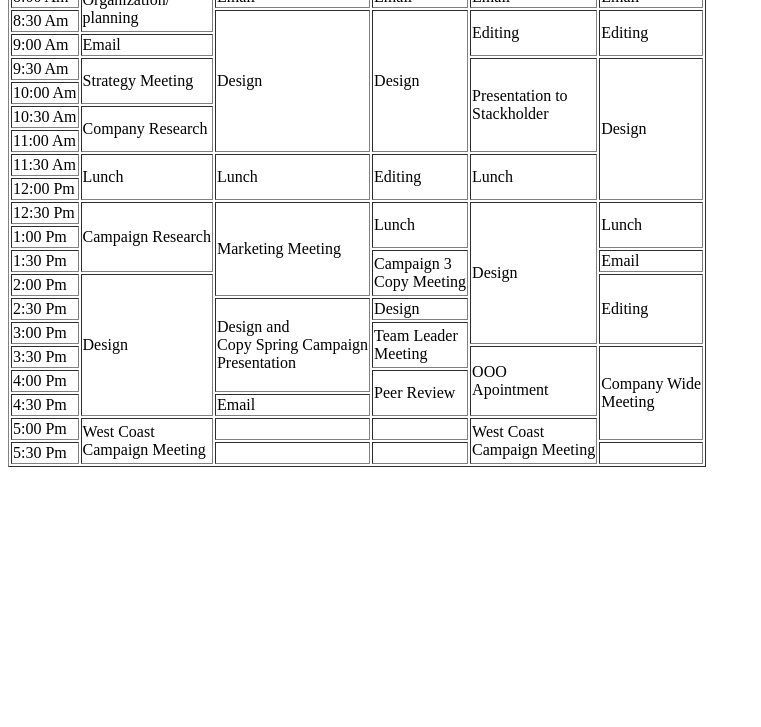
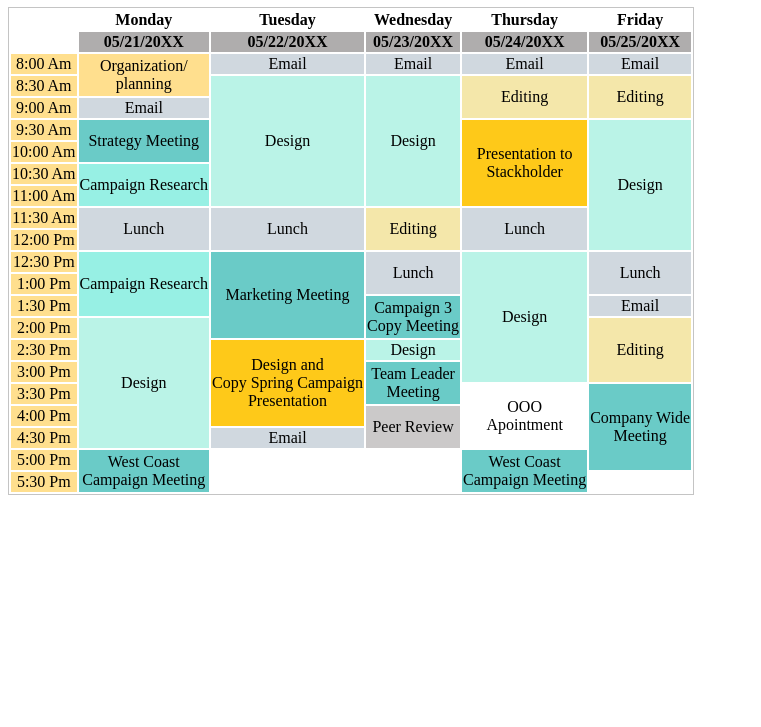
Before and after one commit to BaeedKhan91/SMIT_Assingments, a plain HTML site: page Table Assingment/index.html in a window 1280 px wide. Shown: the part 73-800 px from the top of the page, without its empty margins (0-761 px from the left). Drawn offline with Linux system fonts and the light colour scheme.

Commit message:
complete table assignment

```diff
--- a/Table Assingment/index.html
+++ b/Table Assingment/index.html
@@ -9,9 +9,45 @@
     "Name":"Baeed Khan",
     "Roll no":"343045"
 } -->
+    <style>
+
+        .dates{
+            background-color:#afadad ;
+        }
+        .times
+        {
+            background-color: #ffdf8e;
+        }
+        .mail{
+            background-color: #d0d8df;
+        }
+        .lunch{
+            background-color: #d0d8df;
+        }
+        .design{
+            background-color: #baf3e7;
+        }
+        .editing{
+            background-color: #f4e7aa;
+        }
+        .cam-research{
+            background-color: #97f0e4;
+        }
+        .meetings{
+            background-color: #6acbc7;
+        }
+        .presentations{
+            background-color: #fec919;
+        }
+        .review{
+            background-color: #cbc9c9;
+        }
+
+    </style>
 <body>
 
-    <table border="1" >
+    <h1 style="color: #2a6ba5; font-family: Arial;">TIME MANAGMENT PLAN TEMPLATE</h1>
+    <table style="border: 1px solid rgba(95, 94, 94, 0.363); text-align: center;" >
         <tr>
             <td></td>
             <th>Monday</th>
@@ -22,111 +58,131 @@
         </tr>
         <tr>
             <td></td>
-            <th>05/21/20xx</th>
-            <th>05/22/20xx</th>
-            <th>05/23/20xx</th>
-            <th>05/24/20xx</th>
-            <th>05/25/20xx</th>
+            <th class="dates">05/21/20XX</th>
+            <th class="dates">05/22/20XX</th>
+            <th class="dates">05/23/20XX</th>
+            <th class="dates">05/24/20XX</th>
+            <th class="dates">05/25/20XX</th>
         </tr>
         <tr>
-            <td>8:00 Am</td>
-            <td rowspan="2">Organization/<br/>planning</td>
-            <td>Email</td>
-            <td>Email</td>
-            <td>Email</td>
-            <td>Email</td>
+            <td class="times
+            ">8:00 Am</td>
+            <td rowspan="2" class="times
+            ">Organization/<br/>planning</td>
+            <td class="mail">Email</td>
+            <td class="mail">Email</td>
+            <td class="mail">Email</td>
+            <td class="mail">Email</td>
         </tr>
         <tr>
-            <td>8:30 Am</td>
-            <!-- <td></td> -->
-            <td rowspan="6">Design</td>
-            <td rowspan="6">Design</td>
-            <td rowspan="2">Editing</td>
-            <td rowspan="2">Editing</td>
+            <td class="times
+            ">8:30 Am</td>
+            <td rowspan="6" class="design">Design</td>
+            <td rowspan="6" class="design">Design</td>
+            <td rowspan="2" class="editing">Editing</td>
+            <td rowspan="2" class="editing">Editing</td>
         </tr>
         <tr>
-            <td>9:00 Am</td>
-            <td>Email</td>
+            <td class="times
+            ">9:00 Am</td>
+            <td class="mail">Email</td>
         </tr>
         <tr>
-            <td>9:30 Am</td>
-            <td rowspan="2">Strategy Meeting</td>
-            <td rowspan="4">Presentation to <br/> Stackholder</td>
-            <td rowspan="6">Design</td>
+            <td class="times
+            ">9:30 Am</td>
+            <td rowspan="2" class="meetings">Strategy Meeting</td>
+            <td rowspan="4" class="presentations">Presentation to <br/> Stackholder</td>
+            <td rowspan="6" class="design">Design</td>
         </tr>
         <tr>
-            <td>10:00 Am</td>
+            <td class="times
+            ">10:00 Am</td>
         </tr>
         <tr>
-            <td>10:30 Am</td>
-            <td rowspan="2">Company Research</td>
+            <td class="times
+            ">10:30 Am</td>
+            <td rowspan="2" class="cam-research">Campaign Research</td>
         </tr>
         <tr>
-            <td>11:00 Am</td>
+            <td class="times
+            ">11:00 Am</td>
         </tr>
         <tr>
-            <td>11:30 Am</td>
-            <td rowspan="2">Lunch</td>
-            <td rowspan="2">Lunch</td>
-            <td rowspan="2">Editing</td>
-            <td rowspan="2">Lunch</td>
+            <td class="times
+            ">11:30 Am</td>
+            <td rowspan="2" class="lunch">Lunch</td>
+            <td rowspan="2" class="lunch">Lunch</td>
+            <td rowspan="2" class="editing">Editing</td>
+            <td rowspan="2" class="lunch">Lunch</td>
         </tr>
         <tr>
-            <td>12:00 Pm</td>
+            <td class="times
+            ">12:00 Pm</td>
         </tr>
         <tr>
-            <td>12:30 Pm</td>
-            <td rowspan="3">Campaign Research</td>
-            <td rowspan="4">Marketing Meeting</td>
-            <td rowspan="2">Lunch</td>
-            <td rowspan="6">Design</td>
-            <td rowspan="2">Lunch</td>
+            <td class="times
+            ">12:30 Pm</td>
+            <td rowspan="3" class="cam-research">Campaign Research</td>
+            <td rowspan="4" class="meetings">Marketing Meeting</td>
+            <td rowspan="2" class="lunch">Lunch</td>
+            <td rowspan="6" class="design">Design</td>
+            <td rowspan="2" class="lunch">Lunch</td>
         </tr>
         <tr>
-            <td>1:00 Pm</td>
+            <td class="times
+            ">1:00 Pm</td>
         </tr>
         <tr>
-            <td>1:30 Pm</td>
-            <td rowspan="2">Campaign 3 <br/>Copy Meeting</td>
-            <td>Email</td>
+            <td class="times
+            ">1:30 Pm</td>
+            <td rowspan="2" class="meetings">Campaign 3 <br/>Copy Meeting</td>
+            <td class="mail">Email</td>
 
         </tr>
         <tr>
-            <td>2:00 Pm</td>
-            <td rowspan="6">Design</td>
-            <td rowspan="3">Editing</td>
+            <td class="times
+            ">2:00 Pm</td>
+            <td rowspan="6" class="design">Design</td>
+            <td rowspan="3" class="editing">Editing</td>
         </tr>
         <tr>
-            <td>2:30 Pm</td>
-            <td rowspan="4">Design and <br/>Copy Spring Campaign<br/> Presentation</td>
-            <td>Design</td>
+            <td class="times
+            ">2:30 Pm</td>
+            <td rowspan="4" class="presentations">Design and <br/>Copy Spring Campaign<br/> Presentation</td>
+            <td class="design">Design</td>
         </tr>
         <tr>
-            <td>3:00 Pm</td>
-            <td rowspan="2">Team Leader<br/> Meeting</td>
+            <td class="times
+            ">3:00 Pm</td>
+            <td rowspan="2" class="meetings">Team Leader<br/> Meeting</td>
         </tr>
         <tr>
-            <td>3:30 Pm</td>
+            <td class="times
+            ">3:30 Pm</td>
             <td rowspan="3">OOO<br/> Apointment</td>
-            <td rowspan="4">Company Wide<br/> Meeting</td>
+            <td rowspan="4" class="meetings">Company Wide<br/> Meeting</td>
         </tr>
         <tr>
-            <td>4:00 Pm</td>
-            <td rowspan="2">Peer Review</td>
+            <td class="times
+            ">4:00 Pm</td>
+            <td rowspan="2" class="review">Peer Review</td>
         </tr>
         <tr>
-            <td>4:30 Pm</td>
-            <td>Email</td>
+            <td class="times
+            ">4:30 Pm</td>
+            <td class="mail">Email</td>
         </tr>
         <tr>
-            <td>5:00 Pm</td>
-            <td rowspan="2">West Coast <br/>Campaign Meeting</td>
+            <td class="times
+            ">5:00 Pm</td>
+            <td rowspan="2" class="meetings">West Coast <br/>Campaign Meeting</td>
             <td></td>
             <td></td>
-            <td rowspan="2">West Coast<br/> Campaign Meeting</td>
+            <td rowspan="2" class="meetings">West Coast<br/> Campaign Meeting</td>
         </tr>
         <tr>
-            <td>5:30 Pm</td>
+            <td class="times
+            ">5:30 Pm</td>
             <td></td>
             <td></td>
             <td></td>
```
Also changed, not shown: Form Assingment/index.html (added).
